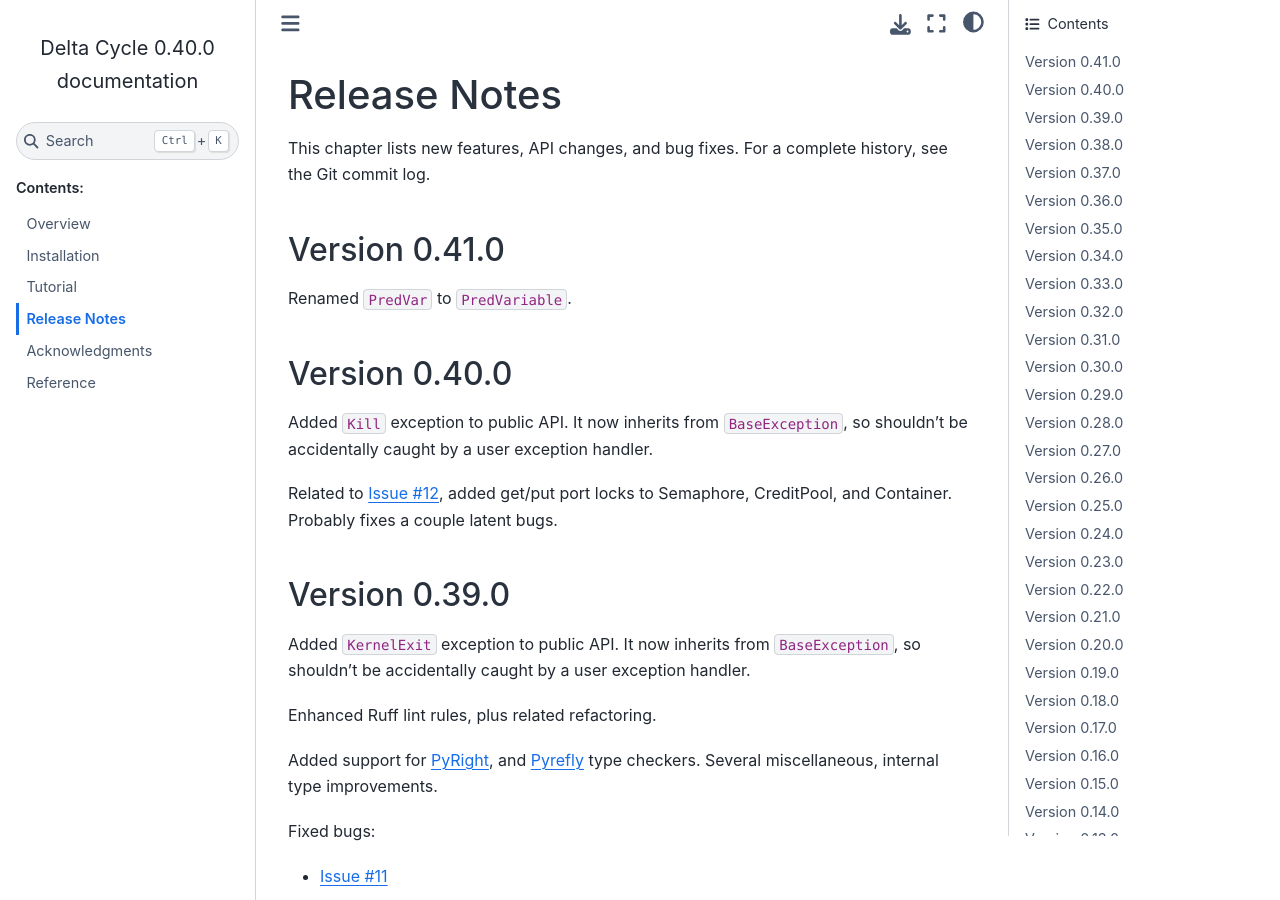
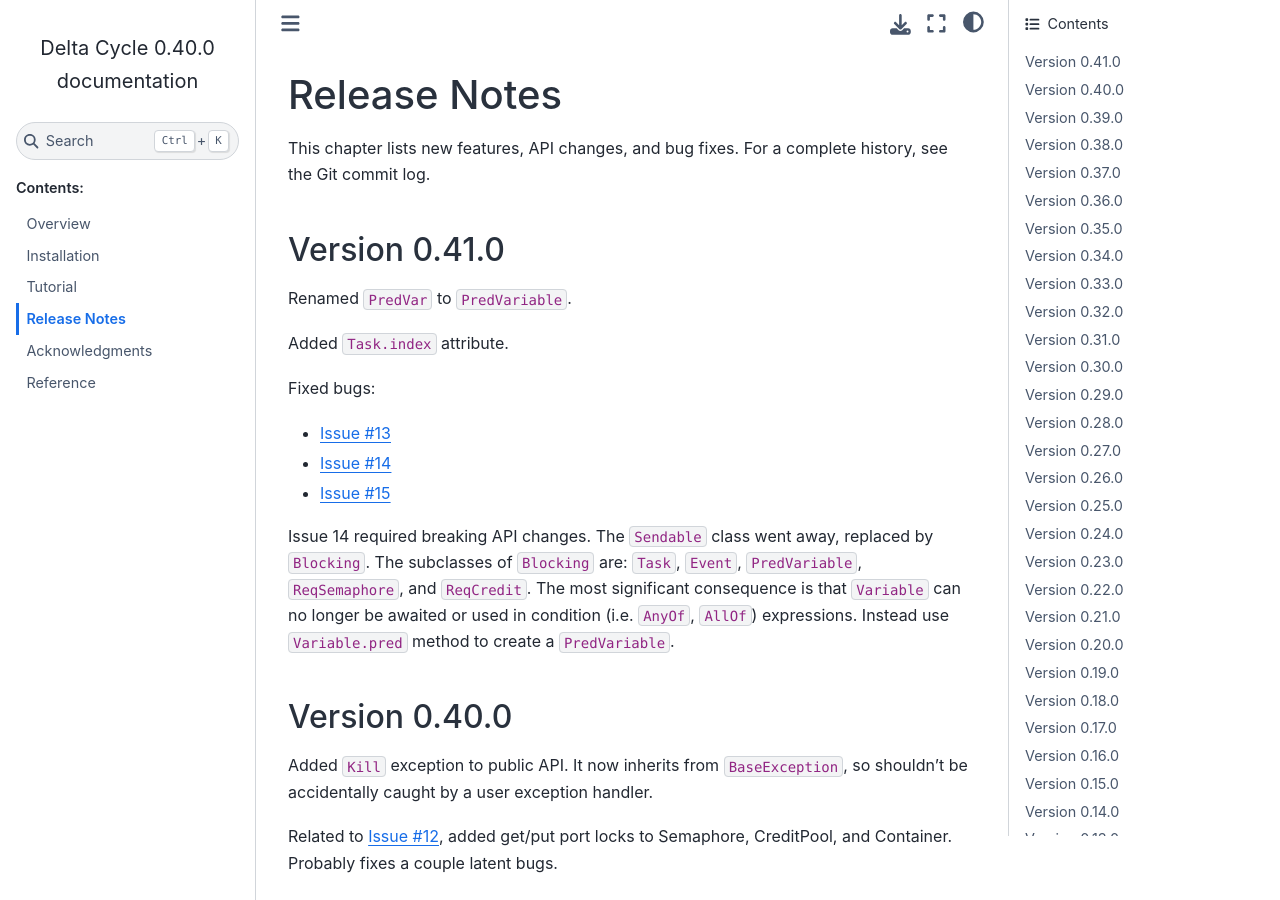
Before and after one commit to cjdrake/deltacycle, a Sphinx documentation site: the page built from doc/source/release_notes.rst, in a window 1280 px wide and 900 px high. Built offline with Sphinx 7.4.7 and the Sphinx Book theme 1.1.4, drawn with Linux system fonts in a browser that asks for light colours.

Commit message:
Update release 0.41 notes

```diff
--- a/doc/source/release_notes.rst
+++ b/doc/source/release_notes.rst
@@ -12,6 +12,22 @@ Version 0.41.0
 ==============
 
 Renamed ``PredVar`` to ``PredVariable``.
+
+Added ``Task.index`` attribute.
+
+Fixed bugs:
+
+* `Issue #13 <https://github.com/cjdrake/deltacycle/issues/13>`_
+* `Issue #14 <https://github.com/cjdrake/deltacycle/issues/14>`_
+* `Issue #15 <https://github.com/cjdrake/deltacycle/issues/15>`_
+
+Issue 14 required breaking API changes.
+The ``Sendable`` class went away, replaced by ``Blocking``.
+The subclasses of ``Blocking`` are: ``Task``, ``Event``, ``PredVariable``,
+``ReqSemaphore``, and ``ReqCredit``.
+The most significant consequence is that ``Variable`` can no longer be awaited
+or used in condition (i.e. ``AnyOf``, ``AllOf``) expressions.
+Instead use ``Variable.pred`` method to create a ``PredVariable``.
 
 
 Version 0.40.0
```
